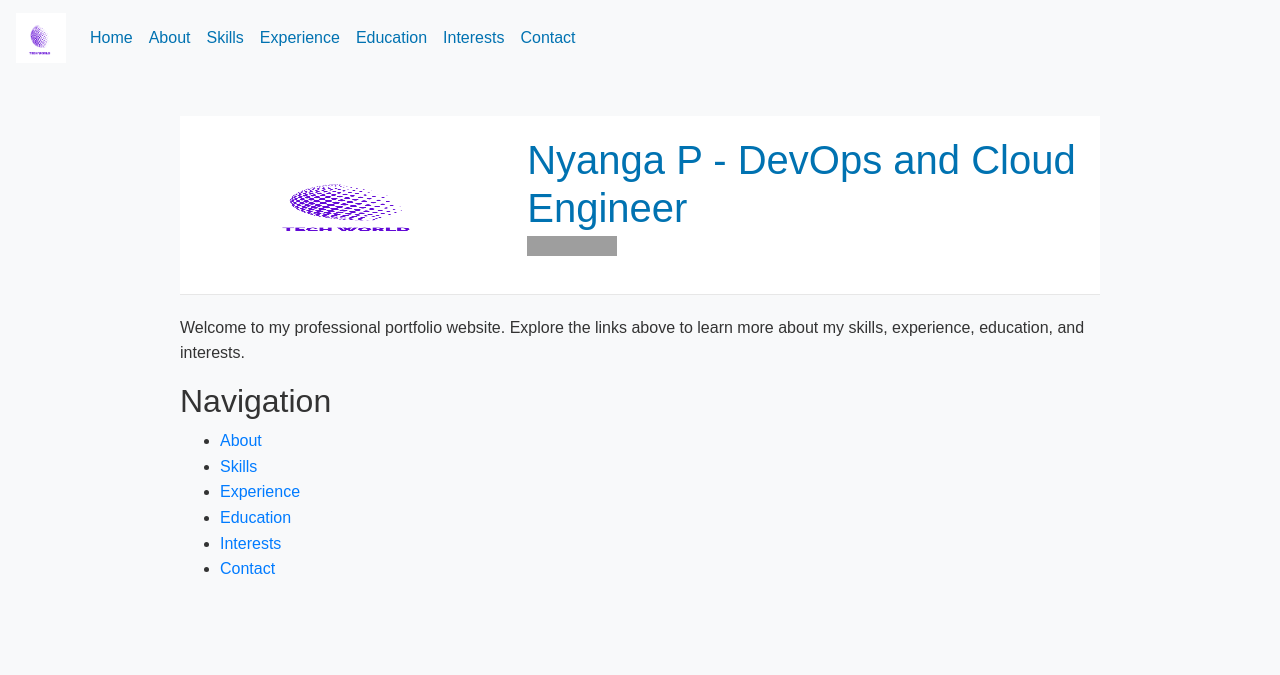
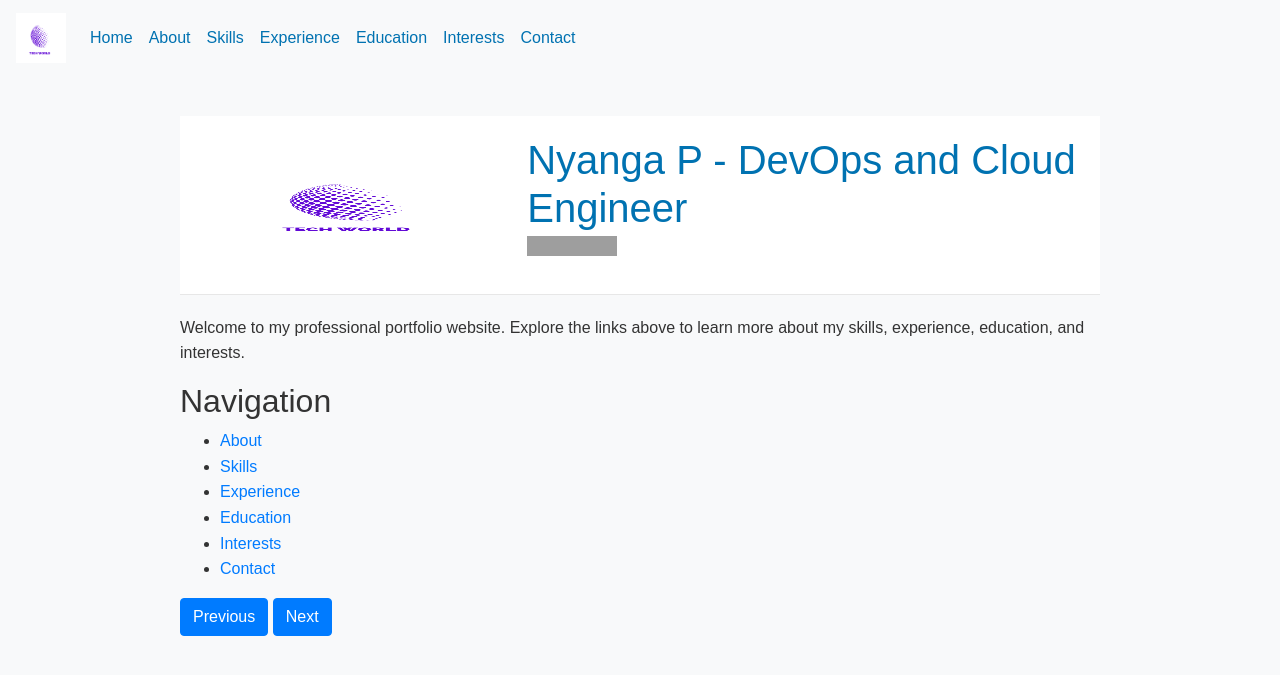
Before and after one commit to m-pasima/techy, a Jekyll site: the page built from index.md, in a window 1280 px wide. Shown: the top 675 px of the page. Built offline with Jekyll 4.4.1, drawn with Linux system fonts in a browser that asks for light colours; nearby versions of some CDN libraries; grey boxes are pictures that could not be loaded.

Commit message:
Update default.html

```diff
--- a/_layouts/default.html
+++ b/_layouts/default.html
@@ -26,6 +26,10 @@
   </nav>
   <div class="container">
     {{ content }}
+    <div class="navigation-buttons">
+      <a href="{{ site.baseurl }}/previous-page-url" class="btn btn-primary">Previous</a>
+      <a href="{{ site.baseurl }}/next-page-url" class="btn btn-primary">Next</a>
+    </div>
   </div>
   <script src="https://code.jquery.com/jquery-3.5.1.slim.min.js"></script>
   <script src="https://cdn.jsdelivr.net/npm/@popperjs/core@2.5.2/dist/umd/popper.min.js"></script>
```
